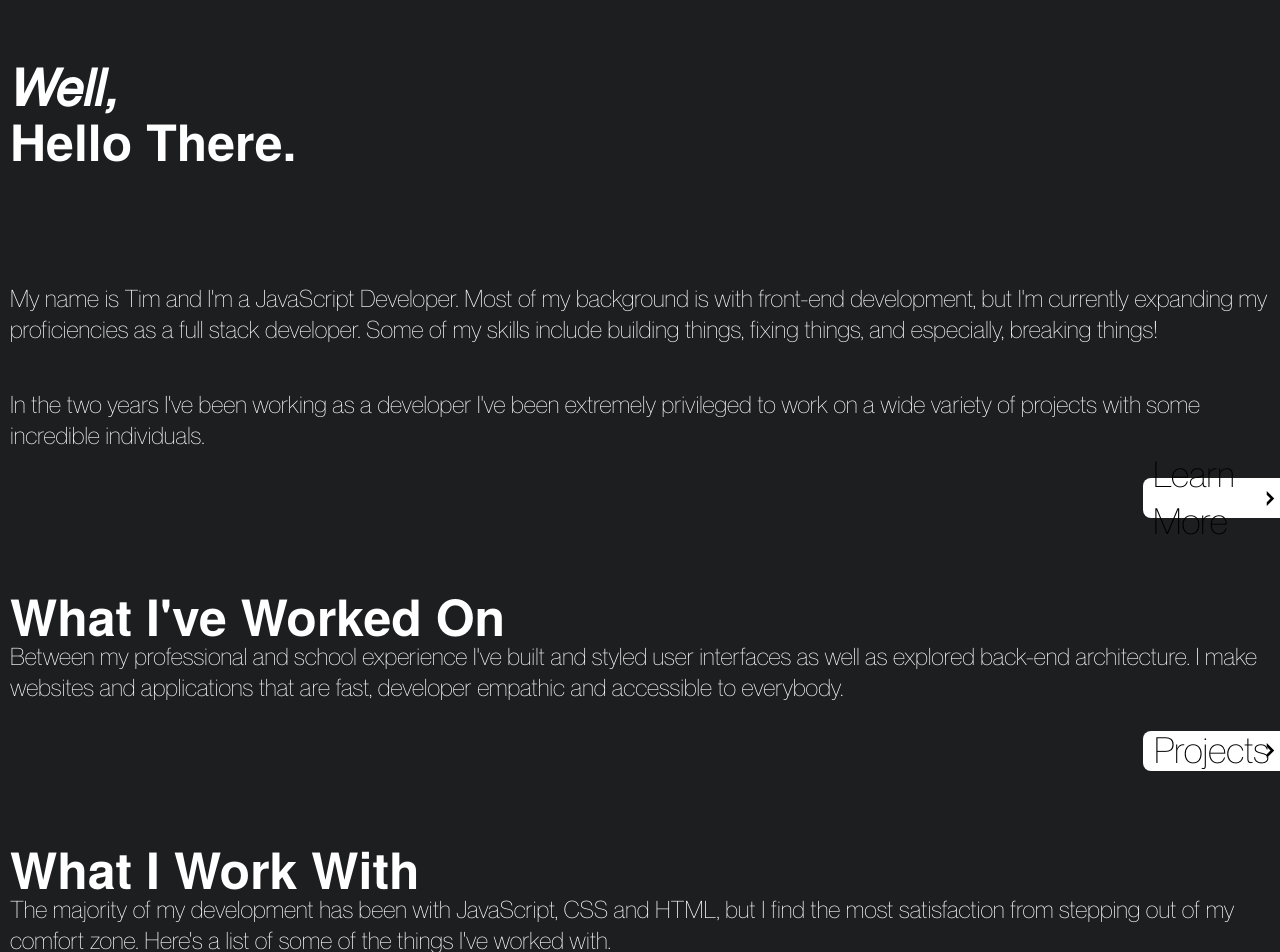
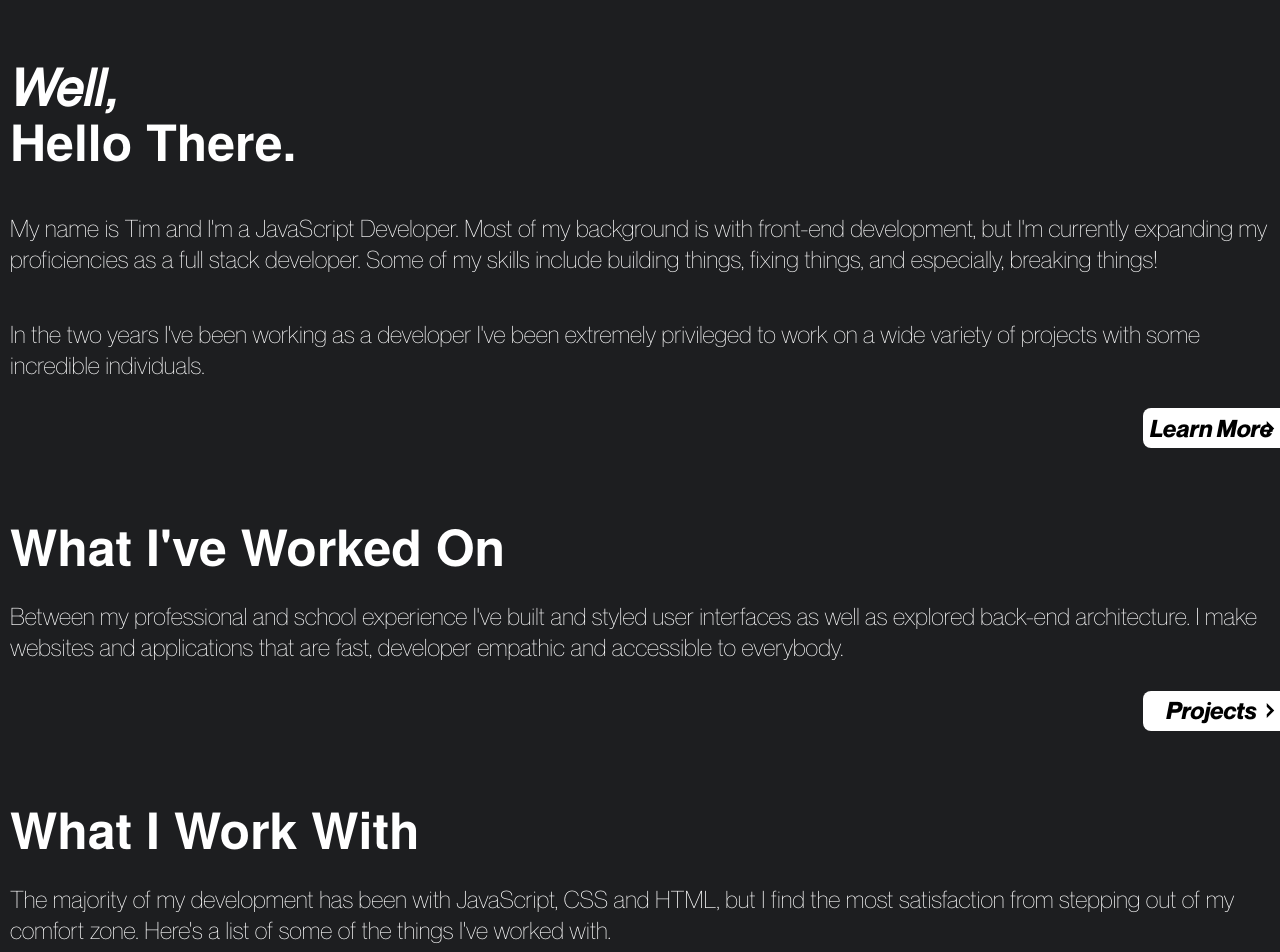
Before and after one commit to TFisch/portfolio, a React (Create React App) app: page / in a window 1280 px wide. Shown: the top 952 px of the page. Built offline with nearby package versions, Linux system fonts and the light colour scheme.

Commit message:
axe audit home view

```diff
--- a/src/components/LinkTab/index.js
+++ b/src/components/LinkTab/index.js
@@ -6,10 +6,18 @@ import * as styles from './styles.sc';
 
 const LinkTab = ({ href, text }) => {
   return (
-    <Link to={href} style={{ textDecoration: 'none', color: '#000' }}>
+    <Link
+      to={href}
+      style={{
+        textDecoration: 'none'
+      }}
+    >
       <styles.linkTab bottom="-67px">
-        <styles.tabCopy>{text}</styles.tabCopy>
-        <styles.tabArrow src={rightArrow} />
+        {text}
+        <styles.tabArrow
+          src={rightArrow}
+          alt="an arrow pointing right indicating navigation"
+        />
       </styles.linkTab>
     </Link>
   );
--- a/src/components/LinkTab/styles.sc.js
+++ b/src/components/LinkTab/styles.sc.js
@@ -2,6 +2,7 @@ import styled from 'styled-components';
 
 export const linkTab = styled.a`
   background: white;
+  color: black;
   height: 40px;
   margin: auto;
   width: 137px;
@@ -19,8 +20,6 @@ export const linkTab = styled.a`
   z-index: 99999;
 `;
 
-export const tabCopy = styled.p``;
-
 export const tabArrow = styled.img`
   src: ${(props) => props.src};
   position: absolute;
--- a/src/index.css
+++ b/src/index.css
@@ -66,8 +66,16 @@ li {
 }
 
 @media only screen and (min-width: 525px) {
-  p {
-    font-size: 1.5em;
+  p,
+  li {
+    font-size: 1.25rem;
+  }
+}
+
+@media only screen and (min-width: 800px) {
+  p,
+  li {
+    font-size: 1.5rem;
   }
 }
 
--- a/src/views/home/index.js
+++ b/src/views/home/index.js
@@ -12,7 +12,7 @@ const HomeView = () => {
       <Styles.headLine lineHeight=".85" margin="0 10px">
         Hello There.
       </Styles.headLine>
-      <Styles.summary marginTop="100px">
+      <Styles.summary marginTop="30px">
         My name is Tim and I'm a JavaScript Developer. Most of my background is
         with front-end development, but I'm currently expanding my proficiencies
         as a full stack developer. Some of my skills include building things,
@@ -27,7 +27,7 @@ const HomeView = () => {
       <Styles.headLine margin="140px 10px 0px 10px" lineHeight="1">
         What I've Worked On
       </Styles.headLine>
-      <Styles.summary padding="0 10px" position="relative">
+      <Styles.summary padding="0 10px" marginTop="30px" position="relative">
         Between my professional and school experience I've built and styled user
         interfaces as well as explored back-end architecture. I make websites
         and applications that are fast, developer empathic and accessible to
@@ -37,7 +37,7 @@ const HomeView = () => {
       <Styles.headLine margin="140px 10px 0px 10px" lineHeight="1">
         What I Work With
       </Styles.headLine>
-      <Styles.summary padding="0 10px" position="relative">
+      <Styles.summary padding="0 10px" marginTop="30px" position="relative">
         The majority of my development has been with JavaScript, CSS and HTML,
         but I find the most satisfaction from stepping out of my comfort zone.
         Here's a list of some of the things I've worked with.
@@ -46,7 +46,7 @@ const HomeView = () => {
       <Styles.headLine margin="140px 10px 0px 10px" lineHeight="1">
         Lets Work Together!
       </Styles.headLine>
-      <Styles.summary padding="0 10px" position="relative">
+      <Styles.summary padding="0 10px" marginTop="30px" position="relative">
         I'm always looking for what's next. Whether its a project collaboration,
         coffee meeting or mentoring opportunity, I'm in. Let's connect and make
         something great!
--- a/src/views/home/styles.sc.js
+++ b/src/views/home/styles.sc.js
@@ -1,7 +1,7 @@
 import styled from 'styled-components';
 import { animated } from 'react-spring';
 
-export const homeView = styled(animated.div)`
+export const homeView = styled(animated.main)`
   height: auto;
   width: 100vw;
   overflow: scroll;
```
